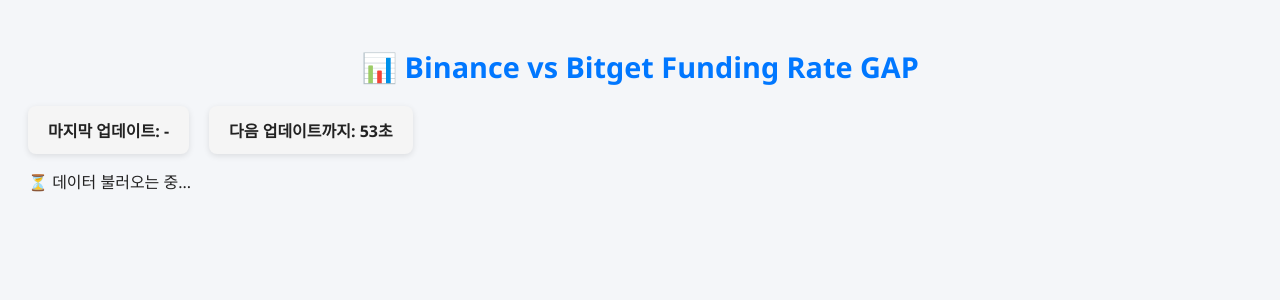
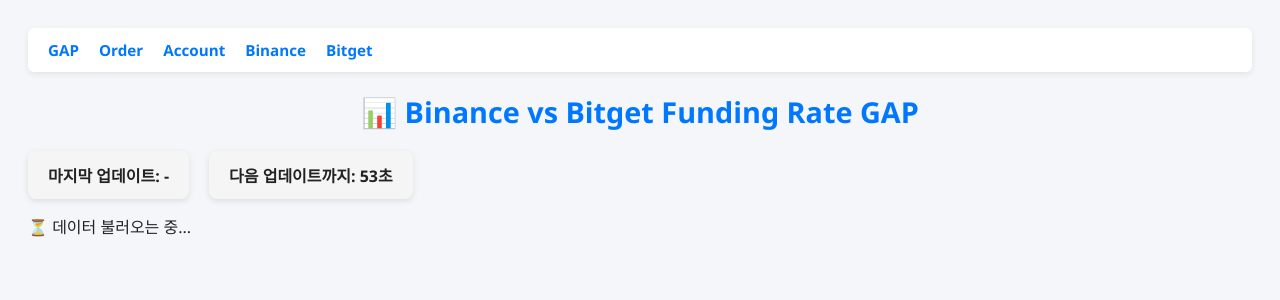
Before and after one commit to magician9472/usdt-funding-arbitrage, a FastAPI app: page /gap in a window 1280 px wide. Shown: the top 300 px of the page. Run offline with FastAPI, Linux system fonts and the light colour scheme; data that the repository does not hold is empty; parts of the project's set-up code (start-up, migrations or seed data) failed here and were passed over.

Commit message:
feat: 네비게이션 바 추가

```diff
--- a/backend/static/css/style.css
+++ b/backend/static/css/style.css
@@ -74,3 +74,25 @@
   font-weight: bold;
   box-shadow: 0 2px 6px rgba(0,0,0,0.1);
 }
+
+/* 네비게이션 바 */
+nav {
+  display: flex;
+  gap: 20px;
+  background: #fff;
+  padding: 12px 20px;
+  margin-bottom: 20px;
+  border-radius: 6px;
+  box-shadow: 0 2px 6px rgba(0,0,0,0.08);
+}
+
+nav a {
+  color: #0077ff;
+  font-weight: bold;
+  text-decoration: none;
+  font-size: 0.95rem;
+}
+
+nav a:hover {
+  text-decoration: underline;
+}
--- a/backend/templates/gap.html
+++ b/backend/templates/gap.html
@@ -6,6 +6,15 @@
   <link rel="stylesheet" href="/static/css/style.css">
 </head>
 <body>
+  <!-- 네비게이션 바 -->
+  <nav>
+    <a href="/gap">GAP</a>
+    <a href="/order">Order</a>
+    <a href="/account">Account</a>
+    <a href="/binance">Binance</a>
+    <a href="/bitget">Bitget</a>
+  </nav>
+
   <h1>📊 Binance vs Bitget Funding Rate GAP</h1>
 
   <!-- 상태 카드 -->
```
Also changed, not shown: backend/templates/account.html (+9 -0 lines), backend/templates/binance.html (+9 -0 lines), backend/templates/bitget.html (+9 -0 lines), backend/templates/order.html (+9 -0 lines).
